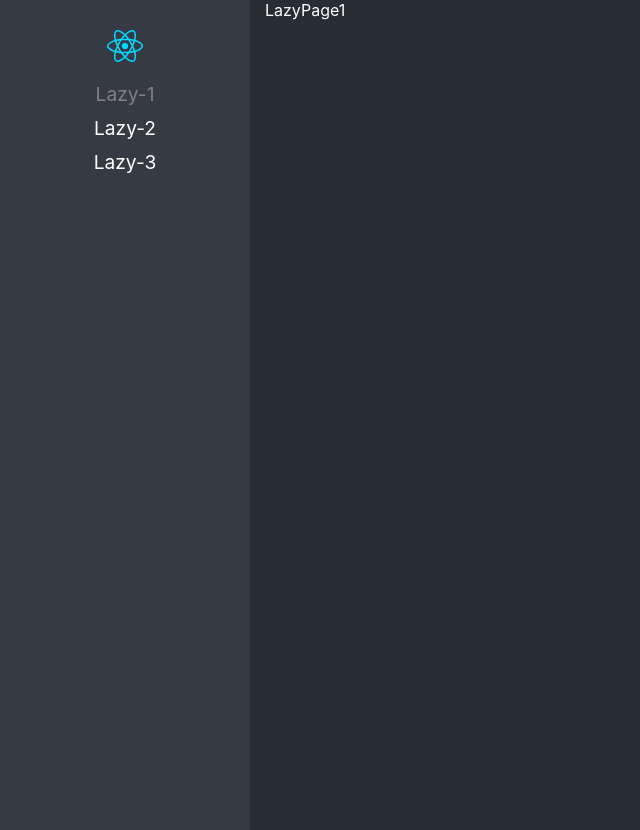
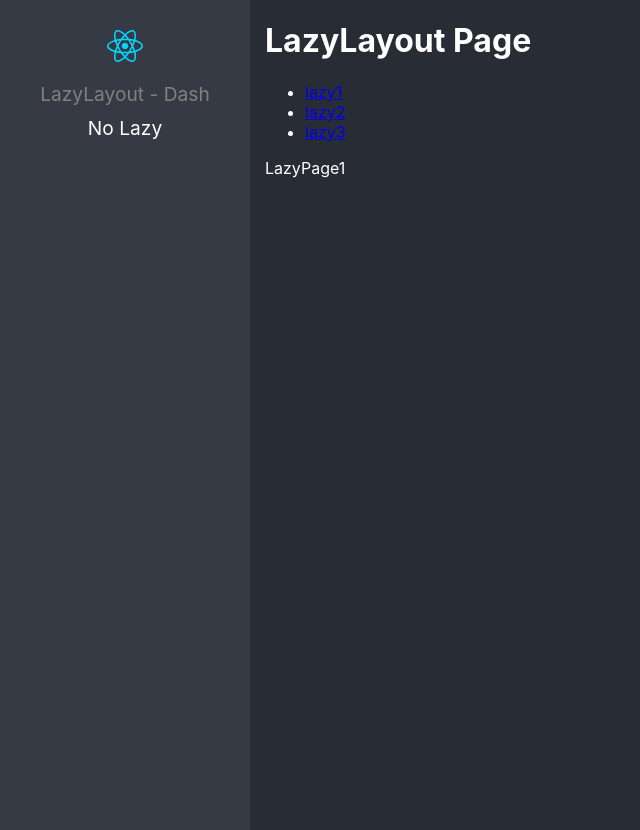
Before and after one commit to joseduquee/react-template-ts, a React (Vite) app: page /lazyload/lazy1 in a window 1280 px wide. Before the commit this address led to /lazy1. Shown: the whole page, without its empty margins (0-640 px from the left). Built offline with nearby package versions, Linux system fonts and the light colour scheme.

Commit message:
rutas anidadas listas

```diff
--- /dev/null
+++ b/src/features/lazyload/layout/LazyLayout.tsx
@@ -0,0 +1,30 @@
+import { NavLink, Navigate, Route, Routes } from "react-router-dom";
+import { LazyPage1, LazyPage2, LazyPage3 } from "../pages";
+
+export const LazyLayout = () => {
+  return (
+    <>
+      <h1>LazyLayout Page</h1>
+      <ul>
+        <li>
+          <NavLink to="lazy1">lazy1</NavLink>
+        </li>
+        <li>
+          <NavLink to="lazy2">lazy2</NavLink>
+        </li>
+        <li>
+          <NavLink to="lazy3">lazy3</NavLink>
+        </li>
+      </ul>
+      <Routes>
+        <Route path='lazy1' element={ <LazyPage1 /> }></Route>
+        <Route path='lazy2' element={ <LazyPage2 /> }></Route>
+        <Route path='lazy3' element={ <LazyPage3 /> }></Route>
+        {/* <Route path='*' element={ <h1>Not Found</h1> }></Route> */}
+        <Route path='*' element={ <Navigate replace to='lazy1' /> }></Route>
+      </Routes>
+    </>
+  );
+};
+
+export default LazyLayout;
--- /dev/null
+++ b/src/features/lazyload/pages/NoLazy.tsx
@@ -0,0 +1,5 @@
+export const NoLazy = () => {
+  return (
+    <div>NoLazy</div>
+  )
+}
--- a/src/features/lazyload/pages/index.ts
+++ b/src/features/lazyload/pages/index.ts
@@ -1,3 +1,4 @@
+export { NoLazy } from "./NoLazy";
 export { LazyPage1 } from "./LazyPage1";
 export { LazyPage2 } from "./LazyPage2";
 export { LazyPage3 } from "./LazyPage3";
--- a/src/routes/routes.ts
+++ b/src/routes/routes.ts
@@ -1,4 +1,5 @@
 import { LazyExoticComponent, lazy } from 'react';
+import { NoLazy } from '../features/lazyload/pages';
 // import { LazyPage1, LazyPage2, LazyPage3 } from '../features/lazyload/pages';
 
 type JSXComponent = () => JSX.Element;
@@ -10,27 +11,20 @@
     name: string;
 }
 
-const Lazy1 = lazy(() => import('../features/lazyload/pages/LazyPage1'));
-const Lazy2 = lazy(() => import('../features/lazyload/pages/LazyPage2'));
-const Lazy3 = lazy(() => import('../features/lazyload/pages/LazyPage3'));
+const LazyLayout = lazy(() => import('../features/lazyload/layout/LazyLayout'));
 
 export const routes : Route[] = [
     {
-        to: '/lazy1',
-        path: 'lazy1',
-        Component: Lazy1,
-        name: 'Lazy-1'
+        to: '/lazyload/',
+        path: 'lazyload/*',
+        Component: LazyLayout,
+        name: 'LazyLayout - Dash'
     },
     {
-        to: '/lazy2',
-        path: 'lazy2',
-        Component: Lazy2,
-        name: 'Lazy-2'
+        to: '/no-lazy',
+        path: 'no-lazy',
+        Component: NoLazy,
+        name: 'No Lazy'
     },
-    {
-        to: '/lazy3',
-        path: 'lazy3',
-        Component: Lazy3,
-        name: 'Lazy-3'
-    },
+
 ]
```
